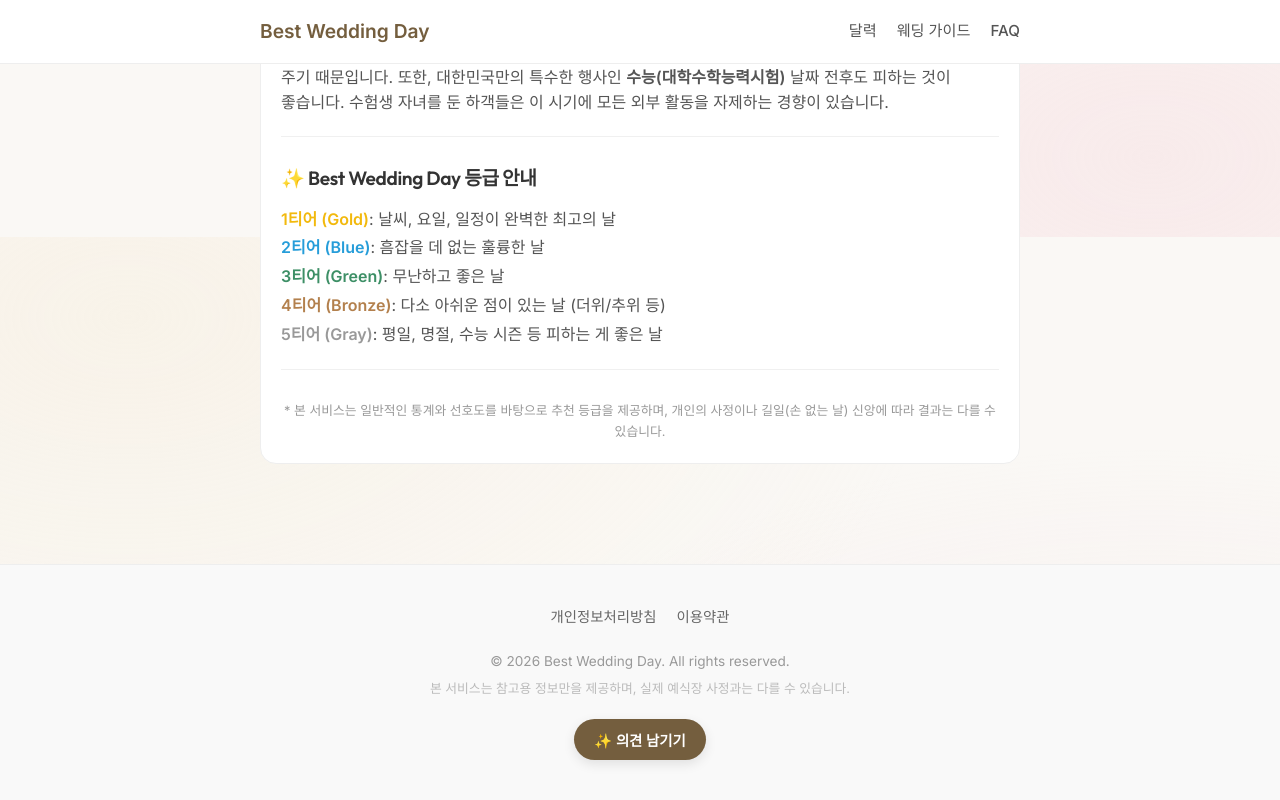
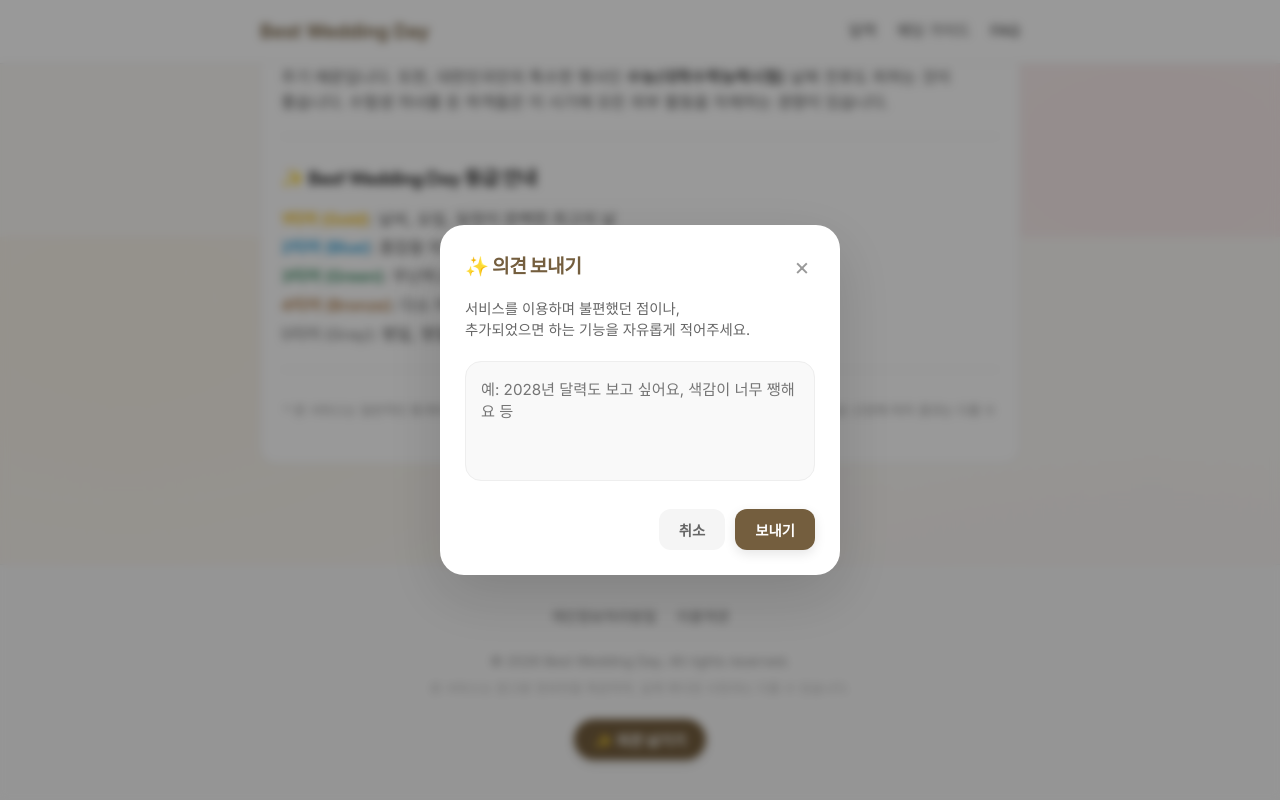
Before and after one commit to ddaog/bestweddingdaykorea, a React (Vite) app: page / in a window 1280 px wide. Both pictures are taken after a click on the button "✨ 의견 남기기". Shown: the part 1363-2163 px from the top of the page. Built offline with nearby package versions, Linux system fonts and the light colour scheme; no server answers.

Commit message:
Add Feedback Modal UI and integrate into Layout

```diff
--- /dev/null
+++ b/src/components/FeedbackModal.jsx
@@ -0,0 +1,135 @@
+import React, { useState } from 'react';
+
+const FeedbackModal = ({ isOpen, onClose }) => {
+    const [text, setText] = useState('');
+
+    if (!isOpen) return null;
+
+    const handleSubmit = () => {
+        if (!text.trim()) return;
+
+        // UI simulation only
+        window.alert('소중한 의견 감사합니다! 더 좋은 서비스가 되도록 노력하겠습니다. ✨');
+        setText('');
+        onClose();
+    };
+
+    return (
+        <div style={styles.overlay}>
+            <div style={styles.modal}>
+                <div style={styles.header}>
+                    <h3 style={styles.title}>✨ 의견 보내기</h3>
+                    <button onClick={onClose} style={styles.closeButton}>×</button>
+                </div>
+
+                <p style={styles.description}>
+                    서비스를 이용하며 불편했던 점이나,<br />
+                    추가되었으면 하는 기능을 자유롭게 적어주세요.
+                </p>
+
+                <textarea
+                    style={styles.textarea}
+                    placeholder="예: 2028년 달력도 보고 싶어요, 색감이 너무 쨍해요 등"
+                    value={text}
+                    onChange={(e) => setText(e.target.value)}
+                    autoFocus
+                />
+
+                <div style={styles.footer}>
+                    <button onClick={onClose} style={styles.cancelButton}>취소</button>
+                    <button onClick={handleSubmit} style={styles.submitButton}>보내기</button>
+                </div>
+            </div>
+        </div>
+    );
+};
+
+const styles = {
+    overlay: {
+        position: 'fixed',
+        top: 0,
+        left: 0,
+        right: 0,
+        bottom: 0,
+        backgroundColor: 'rgba(0, 0, 0, 0.4)',
+        backdropFilter: 'blur(4px)',
+        display: 'flex',
+        alignItems: 'center',
+        justifyContent: 'center',
+        zIndex: 1000,
+        padding: '20px',
+    },
+    modal: {
+        backgroundColor: '#fff',
+        borderRadius: '24px',
+        padding: '25px',
+        width: '100%',
+        maxWidth: '400px',
+        boxShadow: '0 20px 60px rgba(0,0,0,0.15)',
+        animation: 'fadeIn 0.2s ease-out',
+    },
+    header: {
+        display: 'flex',
+        justifyContent: 'space-between',
+        alignItems: 'center',
+        marginBottom: '15px',
+    },
+    title: {
+        margin: 0,
+        fontSize: '1.2rem',
+        color: 'hsl(var(--color-primary))',
+    },
+    closeButton: {
+        background: 'none',
+        border: 'none',
+        fontSize: '1.5rem',
+        color: '#999',
+        cursor: 'pointer',
+        padding: '0 5px',
+    },
+    description: {
+        fontSize: '0.9rem',
+        color: '#666',
+        marginBottom: '20px',
+        lineHeight: '1.5',
+    },
+    textarea: {
+        width: '100%',
+        height: '120px',
+        padding: '15px',
+        borderRadius: '16px',
+        border: '1px solid #eee',
+        backgroundColor: '#f9f9f9',
+        fontSize: '0.95rem',
+        fontFamily: 'inherit',
+        resize: 'none',
+        marginBottom: '20px',
+        outline: 'none',
+    },
+    footer: {
+        display: 'flex',
+        justifyContent: 'flex-end',
+        gap: '10px',
+    },
+    cancelButton: {
+        padding: '10px 20px',
+        borderRadius: '12px',
+        backgroundColor: '#f5f5f5',
+        color: '#666',
+        fontWeight: '600',
+        fontSize: '0.9rem',
+        transition: 'background-color 0.2s',
+    },
+    submitButton: {
+        padding: '10px 20px',
+        borderRadius: '12px',
+        backgroundColor: 'hsl(var(--color-primary))',
+        color: '#fff',
+        fontWeight: '600',
+        fontSize: '0.9rem',
+        boxShadow: '0 4px 12px rgba(0,0,0,0.1)',
+        transition: 'transform 0.2s',
+    }
+};
+
+export default FeedbackModal;
--- a/src/components/Layout.jsx
+++ b/src/components/Layout.jsx
@@ -1,7 +1,10 @@
-import React from 'react';
+import React, { useState } from 'react';
 import { Link, Outlet } from 'react-router-dom';
+import FeedbackModal from './FeedbackModal';
 
 const Layout = () => {
+    const [showFeedback, setShowFeedback] = useState(false);
+
     return (
         <div style={styles.wrapper}>
             <header style={styles.header}>
@@ -29,13 +32,18 @@
                     <p style={styles.disclaimer}>본 서비스는 참고용 정보만을 제공하며, 실제 예식장 사정과는 다를 수 있습니다.</p>
 
                     <button
-                        onClick={() => window.open('mailto:contact@bestweddingdaykorea.vercel.app?subject=Best%20Wedding%20Day%20%ED%94%BC%EB%93%9C%EB%B0%B1')}
+                        onClick={() => setShowFeedback(true)}
                         style={styles.feedbackButton}
                     >
                         ✨ 의견 남기기
                     </button>
                 </div>
             </footer>
+
+            <FeedbackModal
+                isOpen={showFeedback}
+                onClose={() => setShowFeedback(false)}
+            />
         </div>
     );
 };
```
